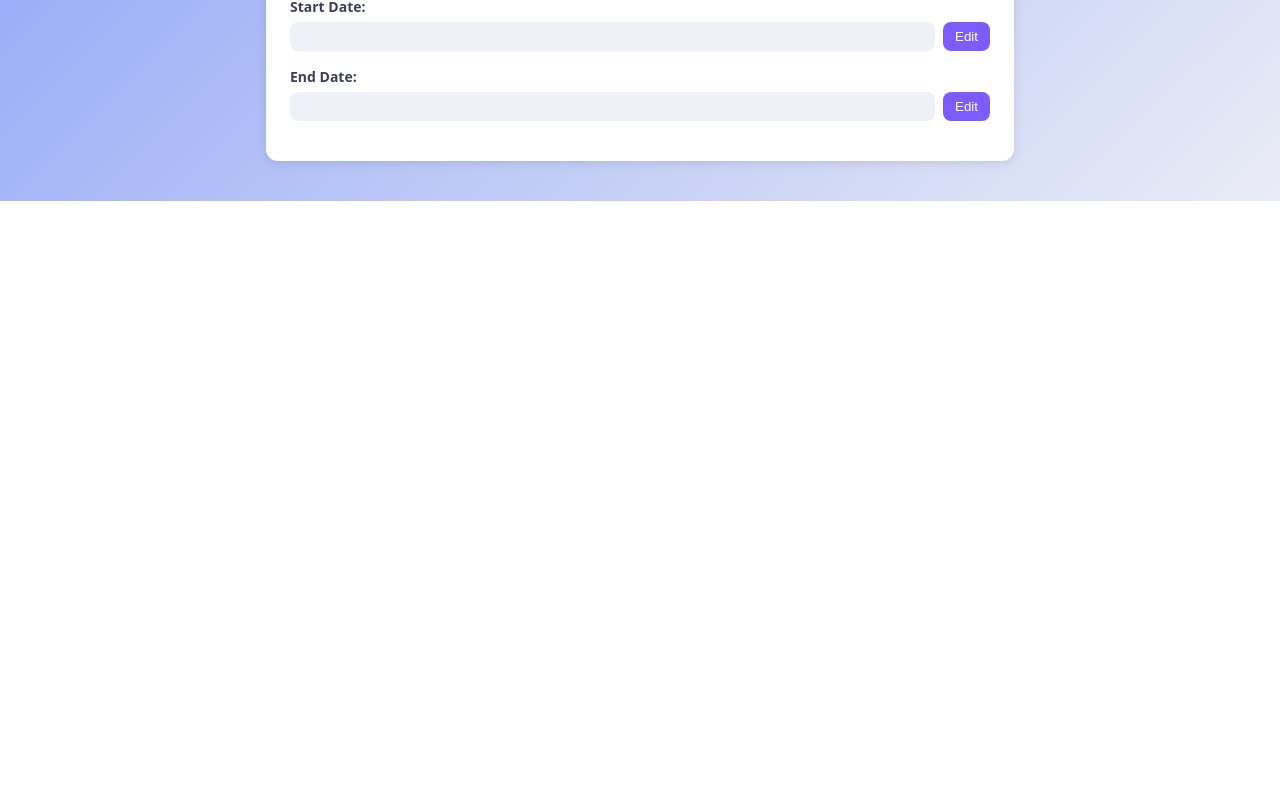
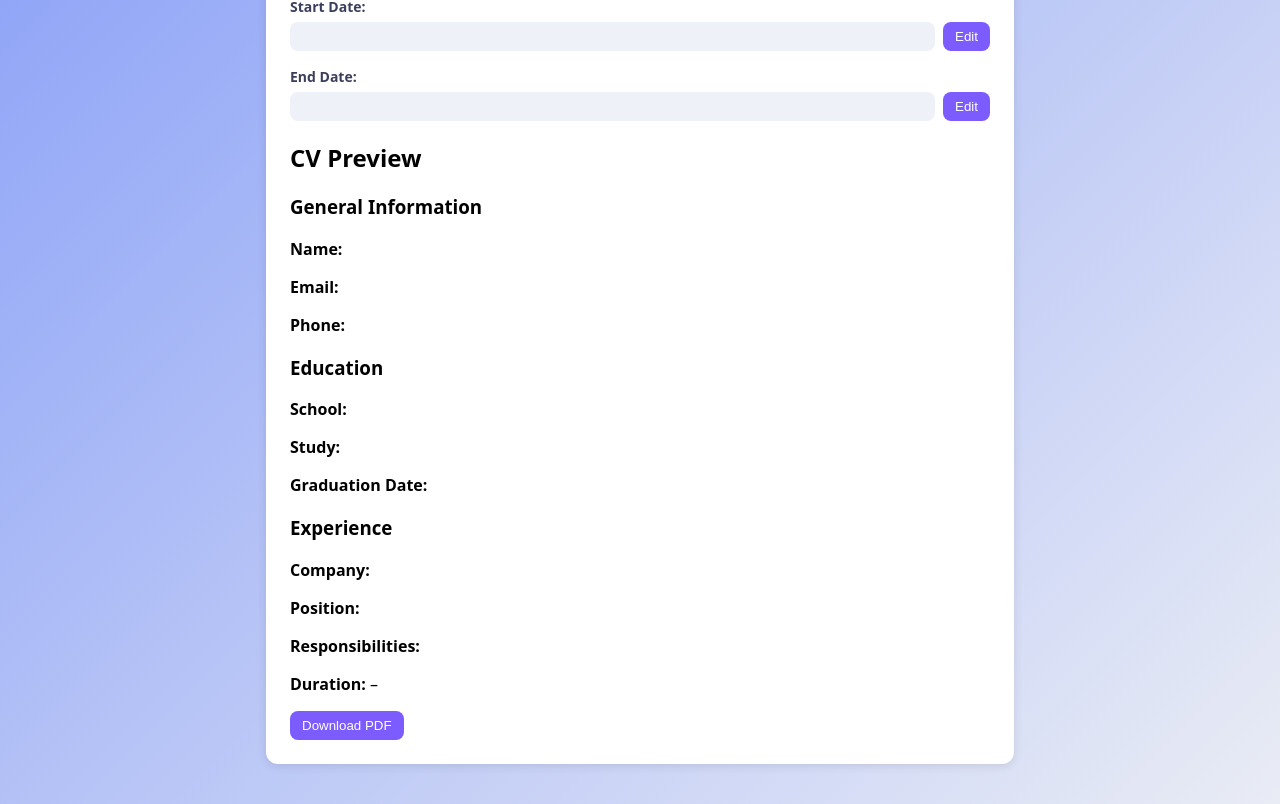
Before and after one commit to 1nf1n1t3f1r3/odin_cv_application, a React (Vite) app: page / in a window 1280 px wide. Shown: the part 949-1753 px from the top of the page. Before the commit the page ends 1150 px from the top, so only its background shows below. Built offline with nearby package versions, Linux system fonts and the light colour scheme.

Commit message:
Added Preview & PDF Downlaod Button

```diff
--- a/src/App.jsx
+++ b/src/App.jsx
@@ -1,5 +1,7 @@
 import { useState } from "react";
+import html2pdf from "html2pdf.js";
 
+import Preview from "./components/Preview";
 import GeneralInfo from "./components/GeneralInfo";
 import Education from "./components/Education";
 import Experience from "./components/Experience";
@@ -29,6 +31,22 @@ function App() {
     endDate: "",
   });
 
+  const exportPDF = () => {
+    const element = document.getElementById("cv-preview");
+
+    if (!element) return;
+
+    const opt = {
+      margin: 0.5,
+      filename: "cv.pdf",
+      image: { type: "jpeg", quality: 0.98 },
+      html2canvas: { scale: 2 },
+      jsPDF: { unit: "in", format: "a4", orientation: "portrait" },
+    };
+
+    html2pdf().set(opt).from(element).save();
+  };
+
   return (
     <div className="app-container">
       <h1>CV Builder</h1>
@@ -53,6 +71,16 @@ function App() {
         editingSection={editingSection}
         setEditingSection={setEditingSection}
       />
+
+      <Preview
+        general={general}
+        education={education}
+        experience={experience}
+      />
+
+      <button className="download-btn" onClick={exportPDF}>
+        Download PDF
+      </button>
     </div>
   );
 }
--- a/src/components/Preview.jsx
+++ b/src/components/Preview.jsx
@@ -1,29 +1,56 @@
-import "../styles/Preview.css";
+// src/components/Preview.jsx
 
 function Preview({ general, education, experience }) {
   return (
-    <div className="cv-preview" id="cv-preview">
-      <h2>{general.name}</h2>
-      <p>
-        {general.email} | {general.phone}
-      </p>
+    <div id="cv-preview" className="preview">
+      <h2>CV Preview</h2>
 
-      <hr />
+      {/* GENERAL INFO */}
+      <section>
+        <h3>General Information</h3>
+        <p>
+          <strong>Name:</strong> {general.name}
+        </p>
+        <p>
+          <strong>Email:</strong> {general.email}
+        </p>
+        <p>
+          <strong>Phone:</strong> {general.phone}
+        </p>
+      </section>
 
-      <h3>Education</h3>
-      <p>{education.school}</p>
-      <p>{education.study}</p>
-      <p>{education.date}</p>
+      {/* EDUCATION */}
+      <section>
+        <h3>Education</h3>
+        <p>
+          <strong>School:</strong> {education.school}
+        </p>
+        <p>
+          <strong>Study:</strong> {education.study}
+        </p>
+        <p>
+          <strong>Graduation Date:</strong> {education.date}
+        </p>
+      </section>
 
-      <hr />
-
-      <h3>Experience</h3>
-      <p>{experience.company}</p>
-      <p>{experience.position}</p>
-      <p>{experience.responsibilities}</p>
-      <p>
-        {experience.startDate} - {experience.endDate}
-      </p>
+      {/* EXPERIENCE */}
+      <section>
+        <h3>Experience</h3>
+        <p>
+          <strong>Company:</strong> {experience.company}
+        </p>
+        <p>
+          <strong>Position:</strong> {experience.position}
+        </p>
+        <p>
+          <strong>Responsibilities:</strong>
+        </p>
+        <p>{experience.responsibilities}</p>
+        <p>
+          <strong>Duration:</strong> {experience.startDate} –{" "}
+          {experience.endDate}
+        </p>
+      </section>
     </div>
   );
 }
--- a/src/styles/App.css
+++ b/src/styles/App.css
@@ -24,3 +24,24 @@ body {
 h1 {
   text-align: center;
 }
+
+.download-btn {
+  padding: 7px 12px;
+  border: none;
+  border-radius: 8px;
+  background: #7c5cff;
+  color: white;
+  font-weight: 500;
+  cursor: pointer;
+  transition: 0.2s;
+}
+
+.download-btn:hover {
+  background: #6846ff;
+  transform: translateY(-1px);
+}
+
+.download-btn:focus-visible {
+  outline: 3px solid rgba(124, 92, 255, 0.4);
+  outline-offset: 2px;
+}
```
